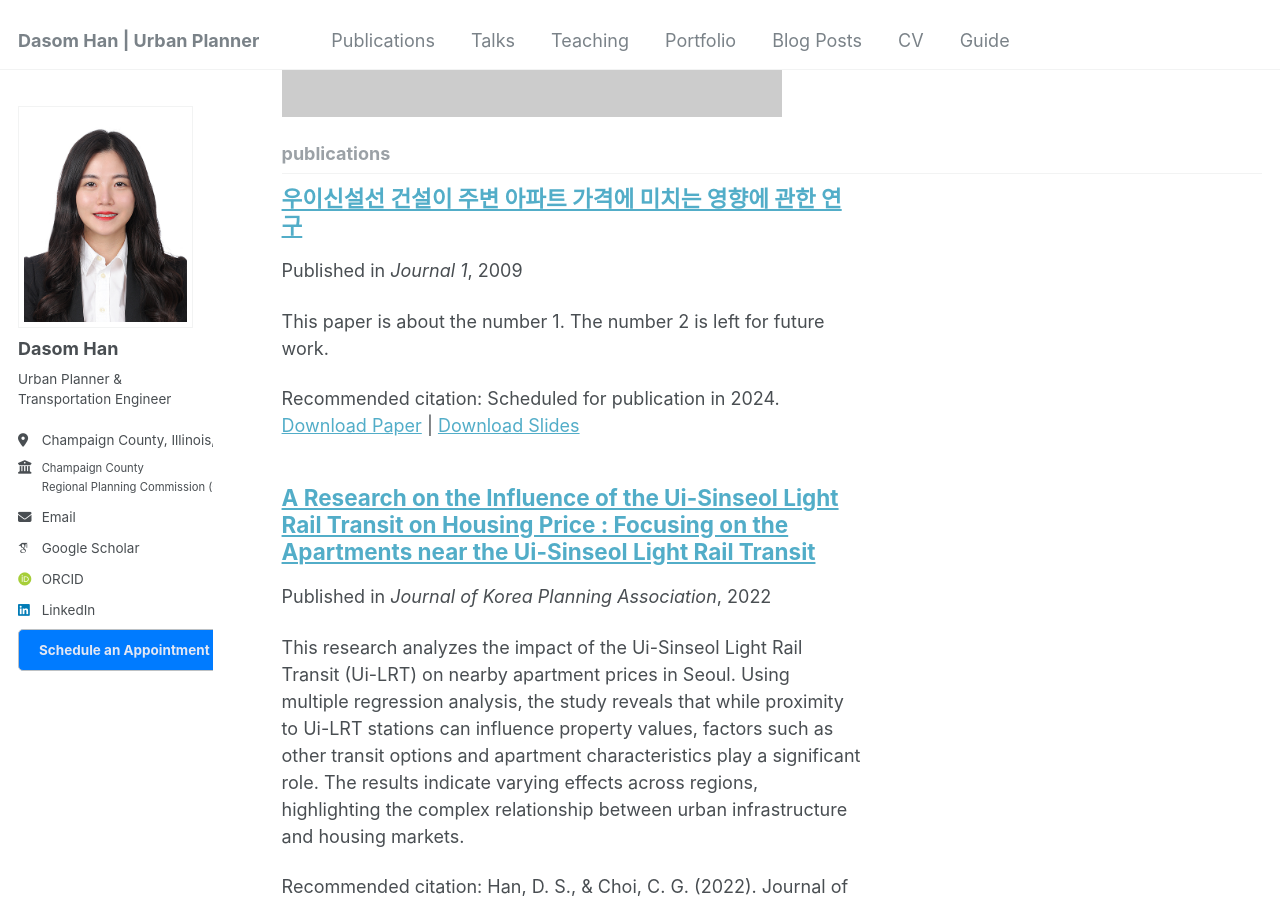
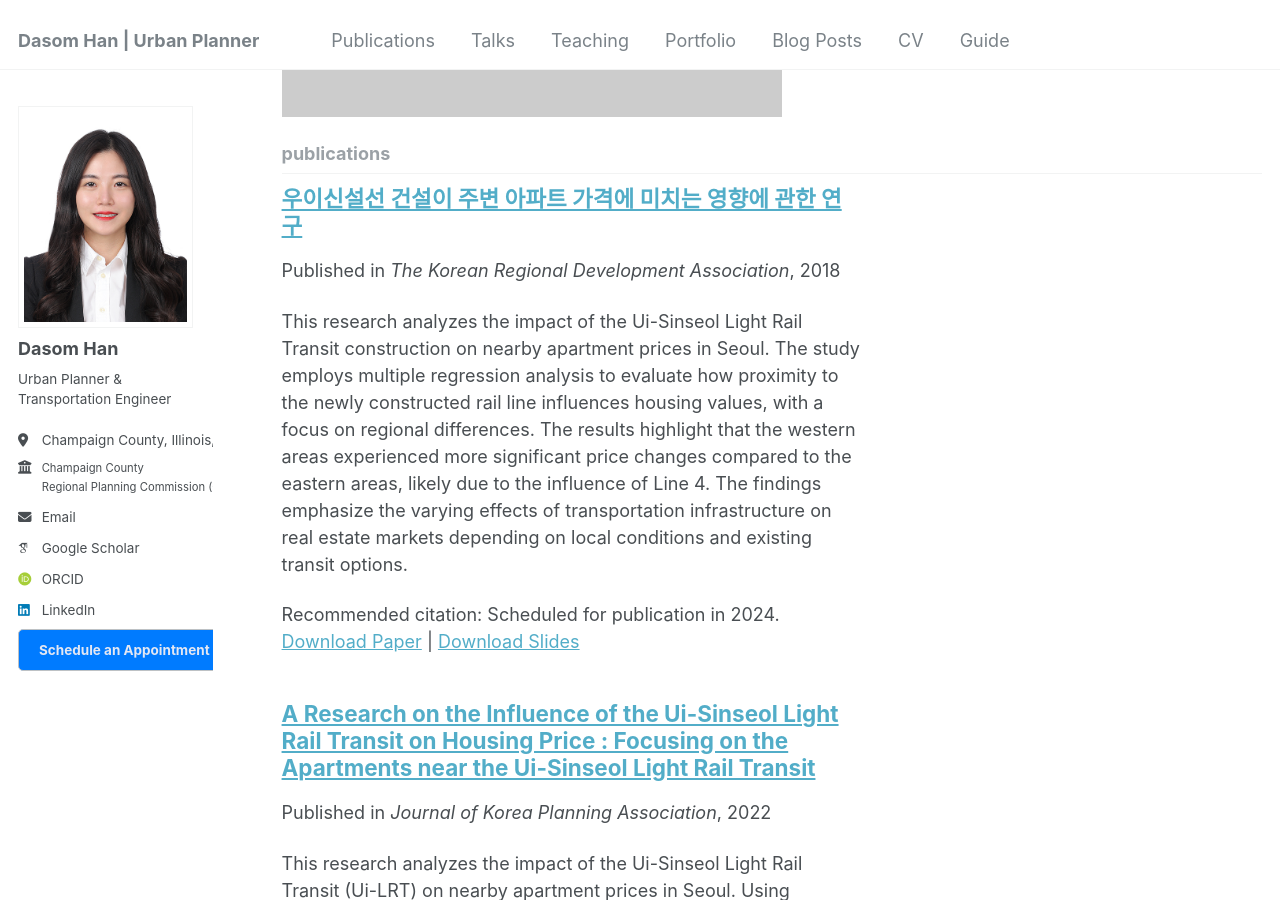
Before and after one commit to dasomh/dasomh.github.io, a Jekyll site: the page built from _pages/collection-archive.html, in a window 1280 px wide and 900 px high, scrolled down 975 px. Built offline with Jekyll 4.4.1, drawn with Linux system fonts in a browser that asks for light colours; some web fonts are replaced.

Commit message:
Update 2009-10-01-paper-title-number-1.md

```diff
--- a/_publications/2009-10-01-paper-title-number-1.md
+++ b/_publications/2009-10-01-paper-title-number-1.md
@@ -3,11 +3,11 @@ title: "우이신설선 건설이 주변 아파트 가격에 미치는 영향에
 collection: publications
 category: conference
 permalink: /publication/2009-10-01-paper-title-number-1
-excerpt: 'This paper is about the number 1. The number 2 is left for future work.'
-date: 2009-10-01
-venue: 'Journal 1'
+excerpt: 'This research analyzes the impact of the Ui-Sinseol Light Rail Transit construction on nearby apartment prices in Seoul. The study employs multiple regression analysis to evaluate how proximity to the newly constructed rail line influences housing values, with a focus on regional differences. The results highlight that the western areas experienced more significant price changes compared to the eastern areas, likely due to the influence of Line 4. The findings emphasize the varying effects of transportation infrastructure on real estate markets depending on local conditions and existing transit options.'
+date: 2018-06-01
+venue: 'The Korean Regional Development Association'
 slidesurl: 'http://academicpages.github.io/files/slides1.pdf'
-paperurl: 'http://academicpages.github.io/files/paper1.pdf'
+paperurl: 'https://www.dbpia.co.kr/Journal/articleDetail?nodeId=NODE07564440'
 citation: 'Scheduled for publication in 2024.'
 ---
 
```
